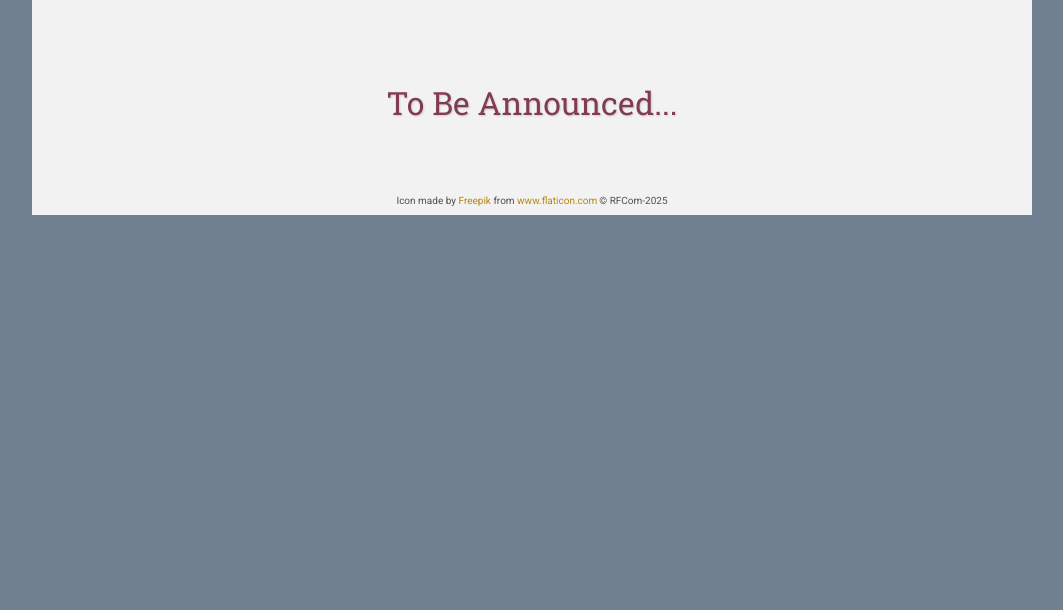
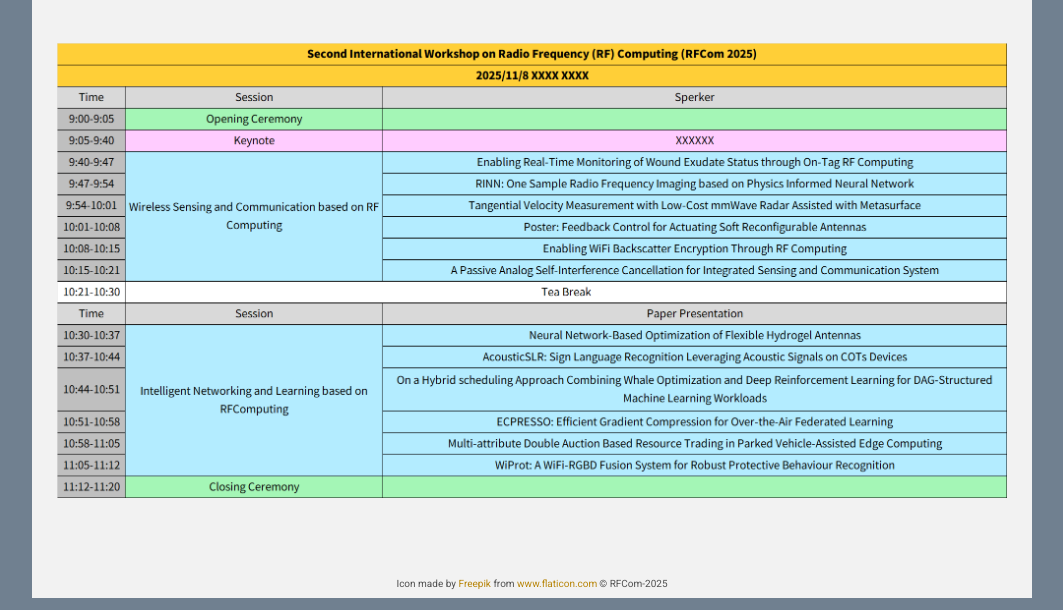
Before and after one commit to xkx-youcha/RFCom2025, a plain HTML site: page program/index.html in a window 1280 px wide. Shown: the part 801-1411 px from the top of the page, without its empty margins (108-1171 px from the left). Before the commit the page ends 1028 px from the top, so only its background shows below. Drawn offline with nearby package versions, Linux system fonts and the light colour scheme; some packages are replaced by stand-ins of ours; files that its build step writes are made by us from their sources.

Commit message:
新增 2025时间安排

```diff
--- a/program/index.html
+++ b/program/index.html
@@ -61,8 +61,8 @@
         </table>
       <br />
       <div>
-        <!-- <img src="assets/时间安排.jpg" style="display: block; margin: 0 auto; width: 95%;"> -->
-        <h2>To Be Announced...</h2>
+        <img src="assets/2025时间安排.png" style="display: block; margin: 0 auto; width: 95%;">
+        <!-- <h2>To Be Announced...</h2> -->
       </div>
 
       <!-- 新增内容开始 -->
```
Also changed, not shown: assets/2025时间安排.png (added), 1 other file.
